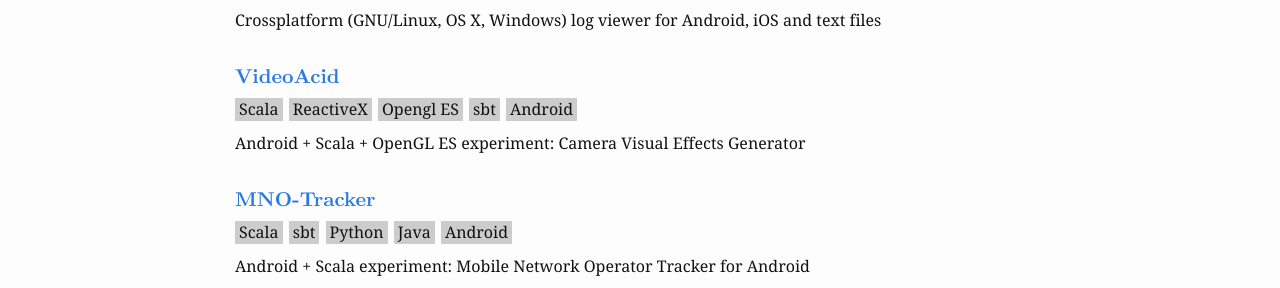
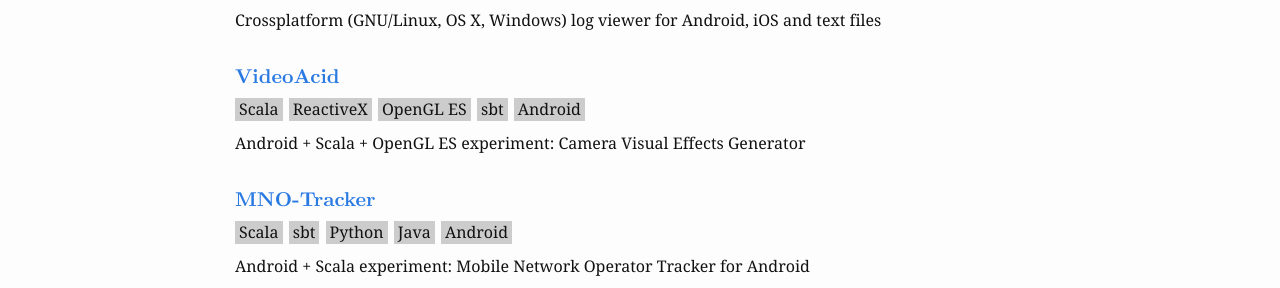
Before and after one commit to alopatindev/alopatindev.github.io, a Jekyll site: the page built from 01_projects.md, in a window 1280 px wide. Shown: the part 296-584 px from the top of the page. Built offline with Jekyll 4.4.1, drawn with Linux system fonts in a browser that asks for light colours.

Commit message:
fix typo

```diff
--- a/01_projects.md
+++ b/01_projects.md
@@ -27,7 +27,7 @@
 <div class="tags">
   <span class="tag">Scala</span>
   <span class="tag">ReactiveX</span>
-  <span class="tag">Opengl ES</span>
+  <span class="tag">OpenGL ES</span>
   <span class="tag">sbt</span>
   <span class="tag">Android</span>
 </div>
```
